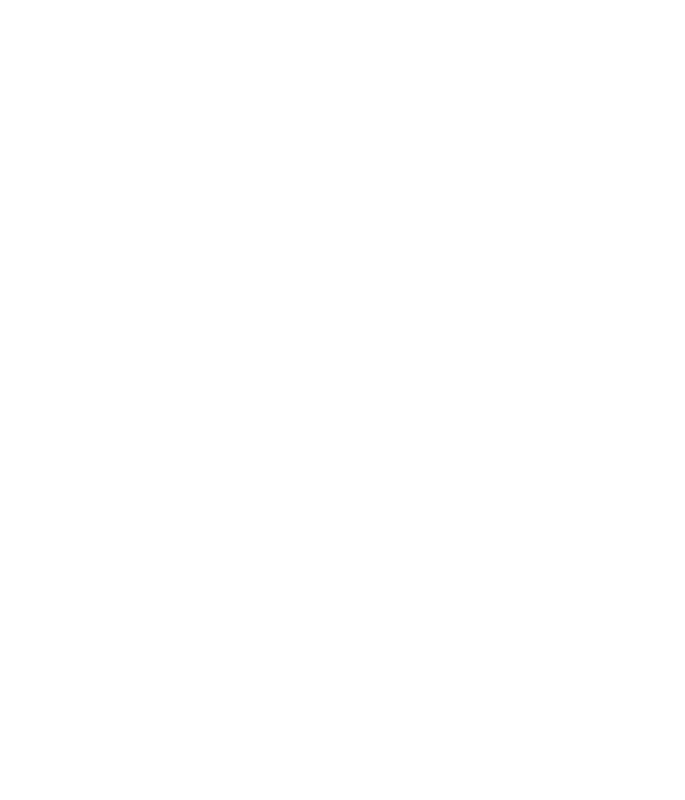
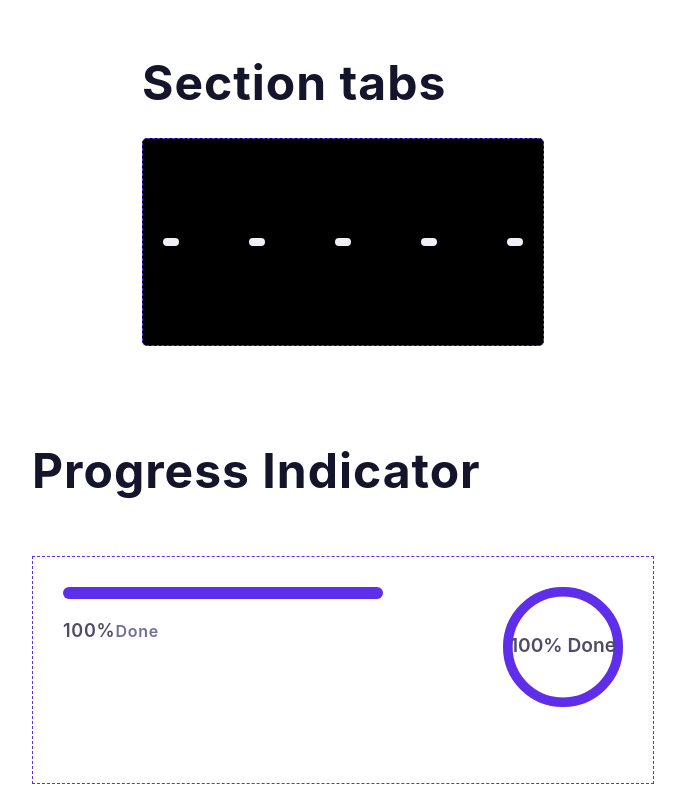
Before and after one commit to kiki-do/shared-components, a React (Create React App) app: page / in a window 1280 px wide. Shown: the part 3740-4540 px from the top of the page, without its empty margins (297-982 px from the left). Before the commit the page ends 3798 px from the top, so only its background shows below. Built offline with nearby package versions, Linux system fonts and the light colour scheme.

Commit message:
ui step3

```diff
--- a/package.json
+++ b/package.json
@@ -13,6 +13,7 @@
 		"@types/react-dom": "^18.0.10",
 		"clsx": "^1.2.1",
 		"react": "^18.2.0",
+		"react-circular-progressbar": "^2.1.0",
 		"react-dom": "^18.2.0",
 		"react-scripts": "5.0.1",
 		"sass": "^1.58.1",
--- a/src/App.module.sass
+++ b/src/App.module.sass
@@ -84,7 +84,7 @@
       flex-direction: column
       gap: 30px
 
-    text
+    b
       display: flex
       font-weight: 700
       font-size: 48px
@@ -127,6 +127,56 @@
       border: 1px dashed #5F2EEA
       border-radius: 5px
 
+  .carousel
+
+    .sectionTabs
+      font-weight: 700
+      font-size: 48px
+      line-height: 50px
+      letter-spacing: 1px
+      color: #14142B
+      margin-bottom: 30px
+
+    .array
+      background: #000
+      padding: 20px
+      display: flex
+      align-items: center
+      justify-content: space-between
+      width: 360px
+      height: 166px
+      border: 1px dashed #5F2EEA
+      border-radius: 5px
+      display: flex
+      gap: 10px
+
+  .progress
+    .sectionTabs
+      font-weight: 700
+      font-size: 48px
+      line-height: 50px
+      letter-spacing: 1px
+      color: #14142B
+      margin-bottom: 60px
+
+    .array
+      padding: 30px
+      width: 560px
+      height: 166px
+      border: 1px dashed #5F2EEA
+      display: flex
+      flex-direction: row
+      justify-content: space-between
+
+  .comments
+    .sectionTabs
+      font-weight: 700
+      font-size: 48px
+      line-height: 50px
+      letter-spacing: 1px
+      color: #14142B
+      margin-bottom: 60px
+
 .App-logo
   height: 40vmin
   pointer-events: none
--- a/src/App.tsx
+++ b/src/App.tsx
@@ -1,8 +1,11 @@
-import { useState } from "react";
 import classes from "./App.module.sass";
 import { Accordion } from "./assets/components/Accordion/Accordion";
 import { Button } from "./assets/components/Button/Button";
+import { CarouselPagination } from "./assets/components/CarouselPagination/CarouselPagination";
+import { CircularProgression } from "./assets/components/CircrularProgression/CircularProgression";
+import { Comments } from "./assets/components/Comments/Comments";
 import { Dropdown } from "./assets/components/Dropdown/Dropdown";
+import { ProgressIndicator } from "./assets/components/ProgressIndicator/ProgressIndicator";
 import { Select } from "./assets/components/Select/Select";
 
 export interface optionsProps {
@@ -98,14 +101,12 @@
 					<Button.Icon name="forward" view="secondary" />
 				</div>
 			</div>
-
 			<span className={classes.options}>Dropdown</span>
 			<div className={classes.dropdown}>
 				<Dropdown options={options} />
 			</div>
-
 			<div className={classes.accordion}>
-				<text>Аккордеон</text>
+				<b>Аккордеон</b>
 				<div className={classes.component}>
 					<Accordion
 						text="Here’s some example text that may answer an FAQ or give the user some helpful advice."
@@ -119,7 +120,6 @@
 					/>
 				</div>
 			</div>
-
 			<div className={classes.select}>
 				<div className={classes.display}>Display</div>
 				<div className={classes.tabs}>Tabs</div>
@@ -130,6 +130,27 @@
 					))}
 				</div>
 			</div>
+			<div className={classes.carousel}>
+				<div className={classes.sectionTabs}>Section tabs</div>
+				<div className={classes.array}>
+					{[...Array(5)].map(() => (
+						<CarouselPagination />
+					))}
+				</div>
+			</div>
+			<div className={classes.progress}>
+				<div className={classes.sectionTabs}>Progress Indicator</div>
+				<div className={classes.array}>
+					<ProgressIndicator />
+					<CircularProgression />
+				</div>
+			</div>
+			<div className={classes.comments}>
+				<div className={classes.sectionTabs}>Comments</div>
+				<Comments>
+					I wonder if there is a way this can be learned quickly.
+				</Comments>
+			</div>
 		</div>
 	);
 }
--- /dev/null
+++ b/src/assets/components/CarouselPagination/CarouselPagination.module.sass
@@ -0,0 +1,45 @@
+@import '/src/assets/_style_d/main'
+
+.wrapper
+  width: 32px
+  height: 8px
+  background: $color-placeholder
+  border-radius: 4px
+
+  &:hover
+    background: $color-label
+    transition: 0.3s
+
+  &:focus
+    background: $color-primary
+    outline: 8px solid $border-primary-focus
+    transition: 0.3s
+
+  &:active
+    background: $color-title-active
+    transition: 0.3s
+
+  &:disabled
+    background: $color-placeholder
+
+.unselected
+  width: 16px
+  height: 8px
+  background: $border-secondary-focus
+  border-radius: 4px
+
+  &:hover
+    background: $bg-input
+    transition: 0.3s
+
+  &:focus
+    background: $bg-input
+    outline: 8px solid $border-secondary-focus
+    transition: 0.3s
+
+  &:active
+    background: $color-title-active
+    transition: 0.3s
+
+  &:disabled
+    background: $border-secondary-focus
--- /dev/null
+++ b/src/assets/components/CarouselPagination/CarouselPagination.tsx
@@ -0,0 +1,18 @@
+import { useState } from "react";
+import type { FC } from "react";
+import classes from "./CarouselPagination.module.sass";
+
+export const CarouselPagination: FC = () => {
+	const [isSelected, setIsSelected] = useState(false);
+
+	const paginationHandler = () => {
+		setIsSelected(!isSelected);
+	};
+
+	return (
+		<div
+			className={isSelected ? classes.wrapper : classes.unselected}
+			onClick={paginationHandler}
+		/>
+	);
+};
--- /dev/null
+++ b/src/assets/components/CircrularProgression/CircularProgression.sass
@@ -0,0 +1,4 @@
+
+.CircularProgressbar
+  &-text
+    width: 50px !important
--- /dev/null
+++ b/src/assets/components/CircrularProgression/CircularProgression.tsx
@@ -0,0 +1,37 @@
+import { useEffect, useState } from "react";
+import { CircularProgressbar } from "react-circular-progressbar";
+import "react-circular-progressbar/dist/styles.css";
+
+export const CircularProgression = () => {
+	const [percentage, setPercentage] = useState(0);
+
+	useEffect(() => {
+		setTimeout(() => {
+			if (percentage < 100) {
+				setPercentage(percentage + 1);
+			}
+		}, 50);
+	}, [percentage]);
+
+	return (
+		<div style={{ textAlign: "center" }}>
+			<div style={{ width: 120 }}>
+				<CircularProgressbar
+					value={percentage}
+					text={`${percentage}% Done`}
+					styles={{
+						path: {
+							stroke: "#5F2EEA",
+						},
+						text: {
+							fill: "#4E4B66",
+							fontSize: "16px",
+							fontWeight: 600,
+							paddingRight: "50px !important",
+						},
+					}}
+				/>
+			</div>
+		</div>
+	);
+};
--- /dev/null
+++ b/src/assets/components/Comments/Comments.module.sass
@@ -0,0 +1,12 @@
+.wrapper
+  width: 226px
+  padding: 16px 24px
+  background: #EFF0F7
+  border-radius: 0px 32px 32px 32px
+  font-weight: 400
+  font-size: 16px
+  line-height: 28px
+  display: flex
+  align-items: center
+  letter-spacing: 0.75px
+  color: #4E4B66
--- /dev/null
+++ b/src/assets/components/Comments/Comments.tsx
@@ -0,0 +1,12 @@
+import type { FC, ReactNode } from "react";
+import classes from "./Comments.module.sass";
+
+export interface CommentsProps {
+	children: ReactNode;
+}
+
+export interface CommentsComponent extends FC<CommentsProps> {}
+
+export const Comments: CommentsComponent = ({ children }) => {
+	return <div className={classes.wrapper}>{children}</div>;
+};
--- /dev/null
+++ b/src/assets/components/ProgressIndicator/ProgressIndicator.module.sass
@@ -0,0 +1,28 @@
+.wrapper
+  .progress
+    position: relative
+    overflow: hidden
+    width: 320px
+    height: 12px
+    border-radius: 100px
+    background: #EFF0F7
+    margin-bottom: 15px
+
+  .text
+    font-weight: 600
+    font-size: 16px
+    line-height: 28px
+    display: flex
+    align-items: center
+    letter-spacing: 0.75px
+    color: #6E7191
+    margin-bottom: 50px
+    position: relative
+    z-index: 100
+
+    b
+      font-weight: 600
+      font-size: 18px
+      line-height: 34px
+      letter-spacing: 0.75px
+      color: #4E4B66
--- /dev/null
+++ b/src/assets/components/ProgressIndicator/ProgressIndicator.tsx
@@ -0,0 +1,30 @@
+import { useState, useEffect } from "react";
+import classes from "./ProgressIndicator.module.sass";
+
+export const ProgressIndicator = () => {
+	const [filled, setFilled] = useState(0);
+
+	useEffect(() => {
+		if (filled < 100) {
+			setTimeout(() => setFilled(prev => (prev += 2)), 50);
+		}
+	}, [filled]);
+
+	return (
+		<div className={classes.wrapper}>
+			<div className={classes.progress}>
+				<div
+					style={{
+						height: "100%",
+						width: `${filled}%`,
+						backgroundColor: "#5F2EEA",
+						transition: "width 0.5s",
+					}}
+				></div>
+			</div>
+			<span className={classes.text}>
+				<b>{filled}%</b> Done
+			</span>
+		</div>
+	);
+};
--- a/src/assets/components/Select/Select.tsx
+++ b/src/assets/components/Select/Select.tsx
@@ -9,11 +9,7 @@
 	};
 
 	return (
-		<button
-			className={classes.wrapper}
-			onClick={selectedHandle}
-			onFocus={selectedHandle}
-		>
+		<button className={classes.wrapper} onClick={selectedHandle}>
 			<div className={isSelected ? classes.text : classes.unselected}>
 				Selected
 			</div>
```
Also changed, not shown: 1 other file (tests, documents, lock files or other folders).
